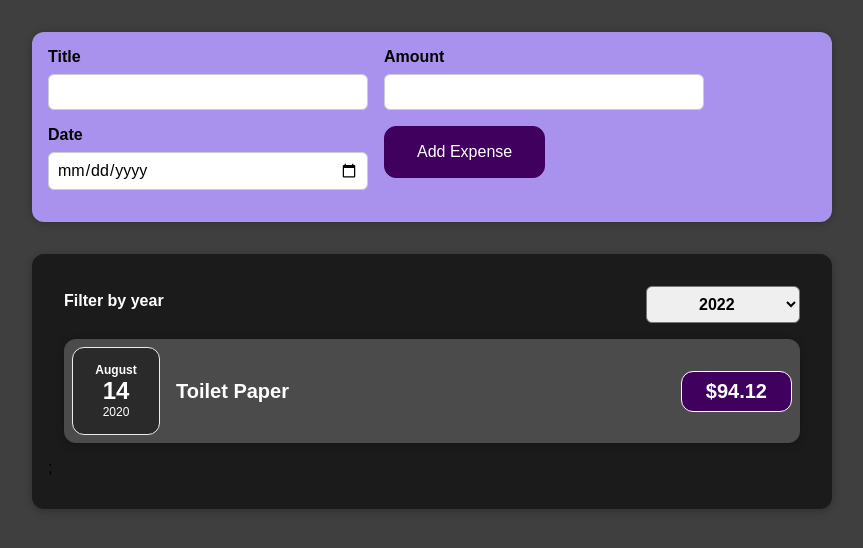
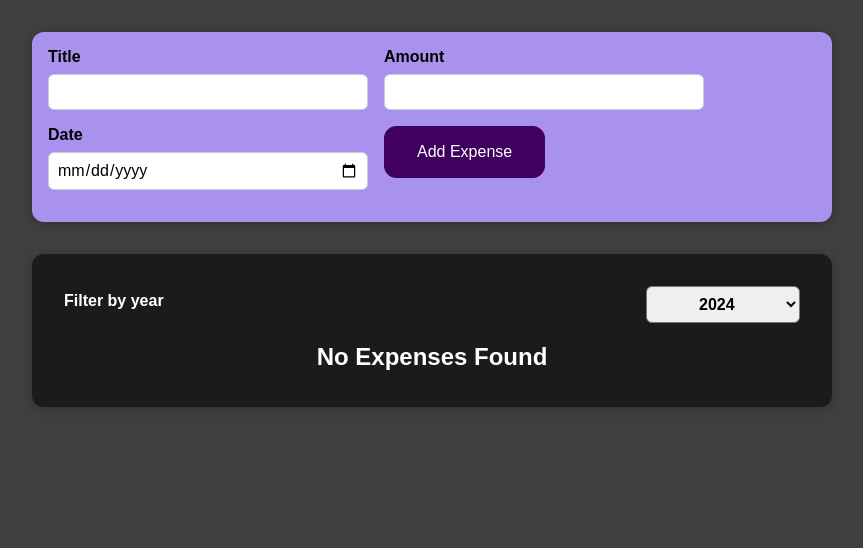
Before and after one commit to enemrocky/expenseTracker, a React (Vite) app: page / in a window 1280 px wide. Shown: the top 548 px of the page, without its empty margins (208-1071 px from the left). Built offline with nearby package versions, Linux system fonts and the light colour scheme.

Commit message:
fixed filter dates

```diff
--- a/src/App.jsx
+++ b/src/App.jsx
@@ -7,7 +7,7 @@ const Dummy__expenses = [
 		id: "e1",
 		title: "Toilet Paper",
 		amount: 94.12,
-		date: new Date(2020, 7, 14),
+		date: new Date(2022, 7, 14),
 	},
 	{
 		id: "e2",
@@ -19,7 +19,7 @@ const Dummy__expenses = [
 		id: "e3",
 		title: "Car Insurance",
 		amount: 294.67,
-		date: new Date(2021, 2, 28),
+		date: new Date(2023, 2, 28),
 	},
 	{
 		id: "e4",
@@ -32,6 +32,7 @@ const Dummy__expenses = [
 function App() {
 	const [expenses, setExpenses] = useState(Dummy__expenses);
 	const saveExpenseHandler = (expense) => {
+		console.log(expense);
 		setExpenses((prevState) => [expense, ...prevState]);
 	};
 
--- a/src/components/expenses/expenseFilter.jsx
+++ b/src/components/expenses/expenseFilter.jsx
@@ -11,10 +11,10 @@ function ExpenseFilter(props) {
 			<div className="expenses-filter__control">
 				<label>Filter by year</label>
 				<select value={props.default} onChange={dateChangeHandler}>
+					<option value="2024">2024</option>
+					<option value="2023">2023</option>
 					<option value="2022">2022</option>
 					<option value="2021">2021</option>
-					<option value="2020">2020</option>
-					<option value="2019">2019</option>
 				</select>
 			</div>
 		</div>
--- a/src/components/expenses/expenses.jsx
+++ b/src/components/expenses/expenses.jsx
@@ -14,6 +14,8 @@ const Expenses = (props) => {
 		return expense.date.getFullYear().toString() === filteredYear;
 	});
 
+	console.log(filteredExpenses);
+
 	return (
 		<div className="container">
 			<ExpenseFilter
--- a/src/components/expenses/expensesList.jsx
+++ b/src/components/expenses/expensesList.jsx
@@ -9,9 +9,9 @@ const ExpensesList = (props) => {
 
 	return (
 		<ul className="expenses-list">
-			{props.expenses.map((expense) => (
+			{props.expenses.map((expense, index) => (
 				<ExpenseItem
-					key={expense.id}
+					key={index}
 					date={expense.date}
 					amount={expense.amount}
 					title={expense.title}
--- a/src/components/newExpense/ExpenseForm.jsx
+++ b/src/components/newExpense/ExpenseForm.jsx
@@ -71,7 +71,7 @@ const NewExpenseForm = (props) => {
 					<label htmlFor="date">Date</label>
 					<input
 						type="date"
-						min="2019-01-01"
+						min="2022-01-01"
 						max="2024-12-31"
 						value={newDate}
 						onChange={dateChangeHandler}
```
